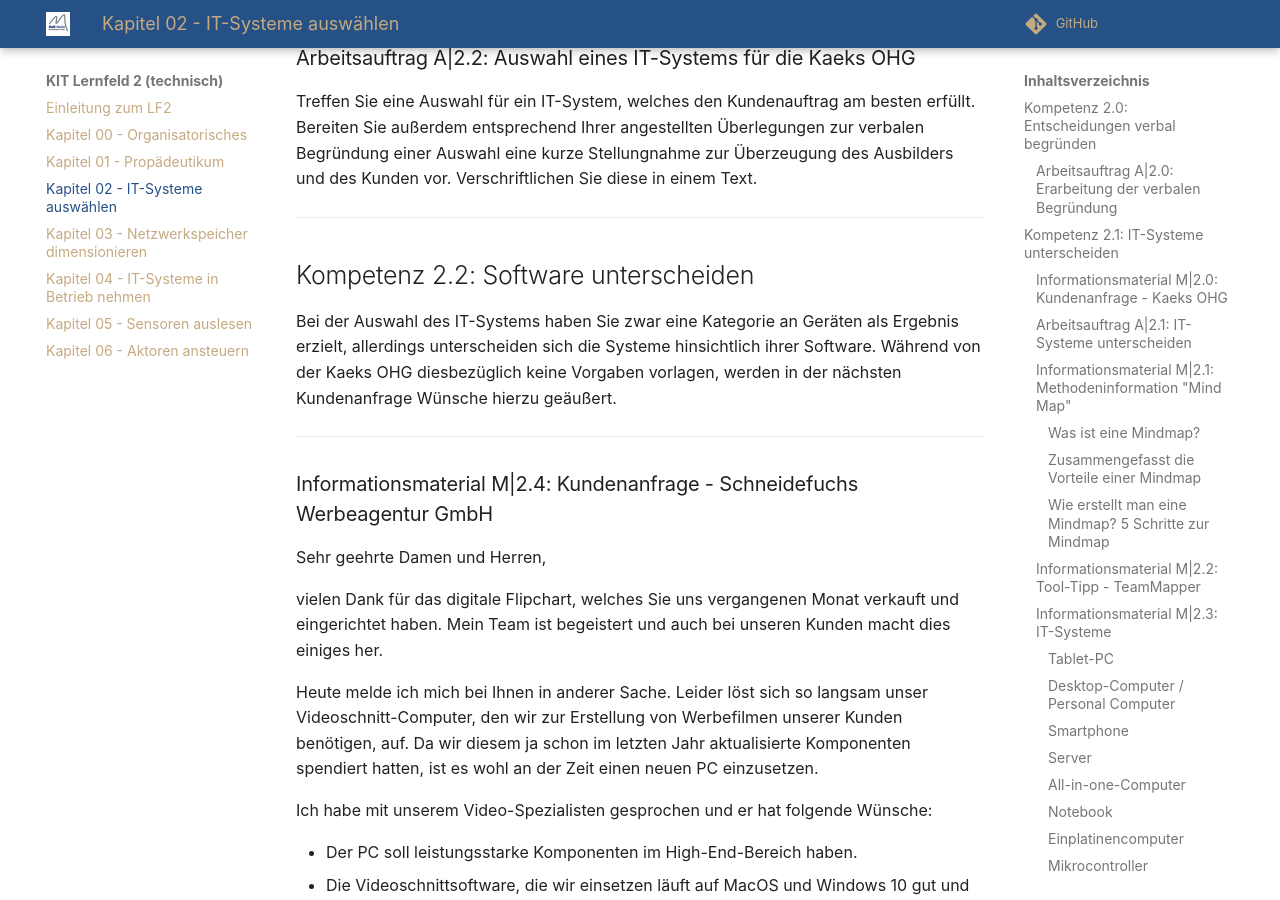
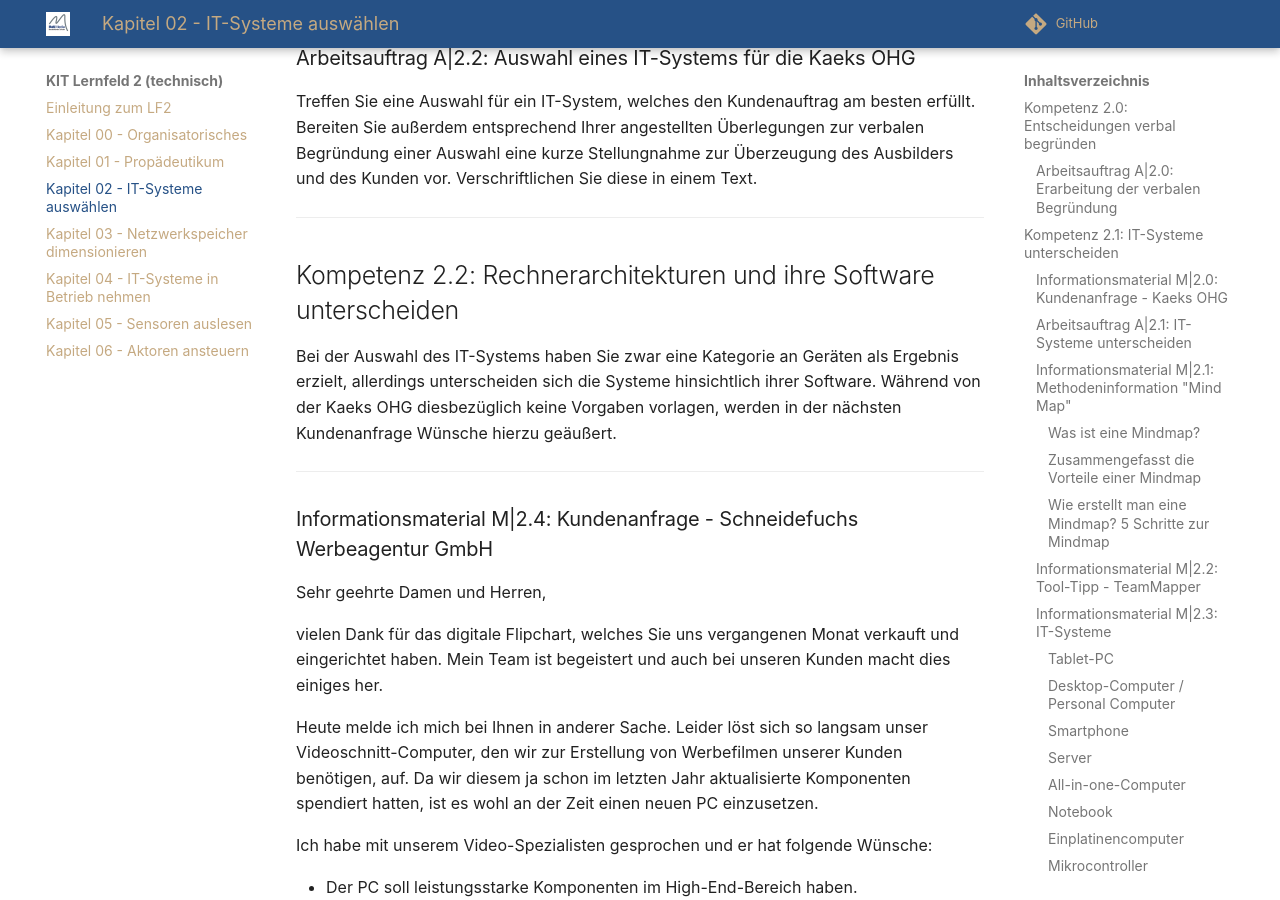
Before and after one commit to herr-nm/MMBbS_KIT_LF02, an MkDocs documentation site: the page built from docs/kapitel_02.md, in a window 1280 px wide and 900 px high, scrolled down 16611 px. Built offline with MkDocs 1.6.1 and Material for MkDocs 9.7.7, drawn with Linux system fonts in a browser that asks for light colours; comment, search, counter and statistics services are not loaded.

Commit message:
Komp. 2.2 umbenannt

```diff
--- a/docs/kapitel_02.md
+++ b/docs/kapitel_02.md
@@ -299,7 +299,7 @@ Treffen Sie eine Auswahl für ein IT-System, welches den Kundenauftrag am besten
 
 ---
 
-## Kompetenz 2.2: Software unterscheiden
+## Kompetenz 2.2: Rechnerarchitekturen und ihre Software unterscheiden
 
 Bei der Auswahl des IT-Systems haben Sie zwar eine Kategorie an Geräten als Ergebnis erzielt, allerdings unterscheiden sich die Systeme hinsichtlich ihrer Software. Während von der Kaeks OHG diesbezüglich keine Vorgaben vorlagen, werden in der nächsten Kundenanfrage Wünsche hierzu geäußert.
 
```
